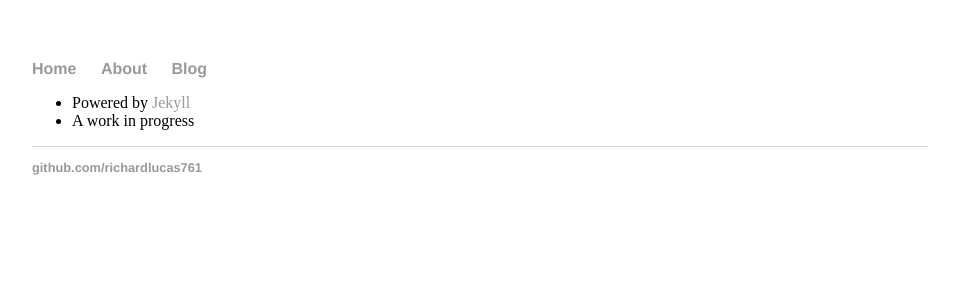
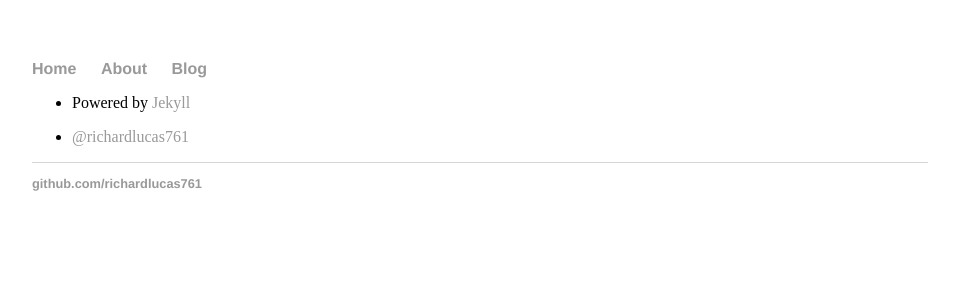
Before and after one commit to richardlucas761/richardlucas761.github.io, a Jekyll site: the page built from about/index.html, in a window 1280 px wide. Shown: the top 300 px of the page, without its empty margins (160-1119 px from the left). Built offline with Jekyll 4.4.1, drawn with Linux system fonts in a browser that asks for light colours.

Commit message:
Update index.html

```diff
--- a/about/index.html
+++ b/about/index.html
@@ -8,7 +8,10 @@ description: The personal website for Richard Lucas.
 
       <ul class="list-unstyled">
         <li>Powered by <a href="http://jekyllrb.com/" title="Jekyll">Jekyll</a></li>
-        <li>A work in progress</li>
       </ul>
 
+    <ul class="contacts">
+				<li><a href="https://twitter.com/richardlucas761">@richardlucas761</a></li>
+	  </ul>
+
   </div>
```
